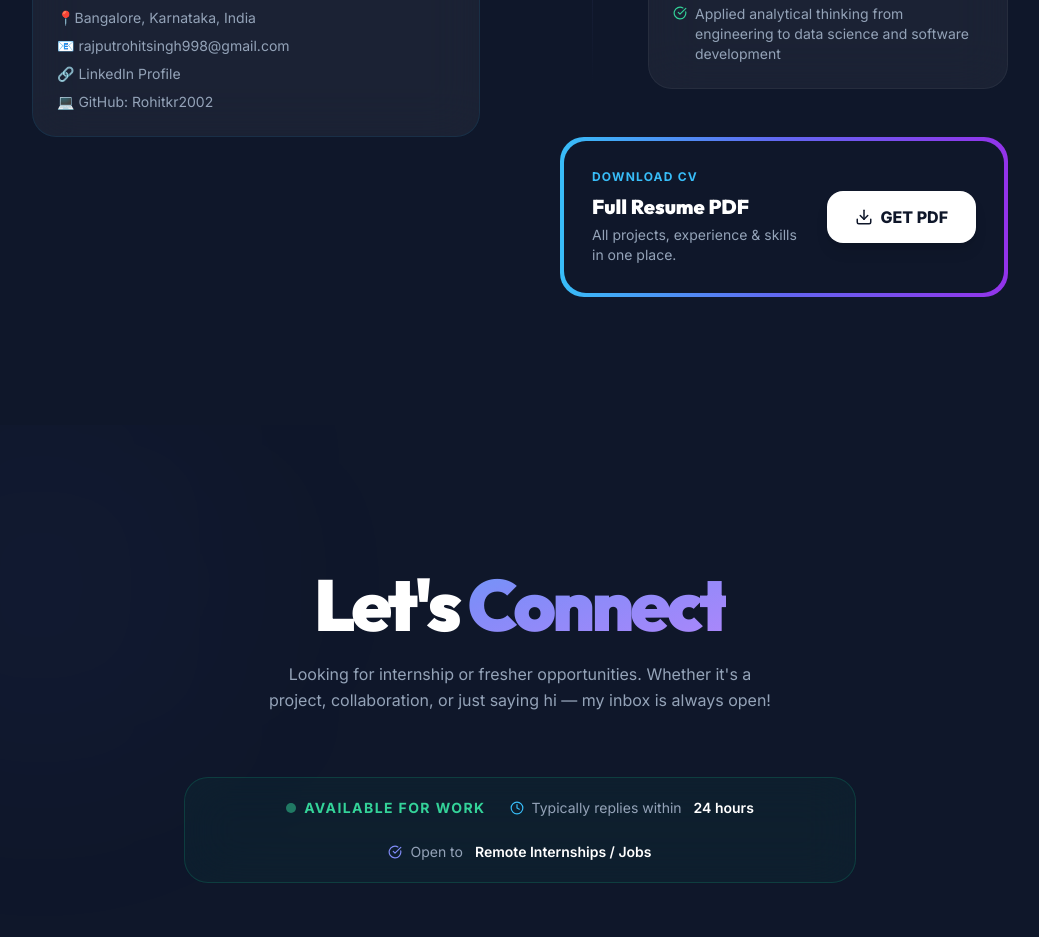
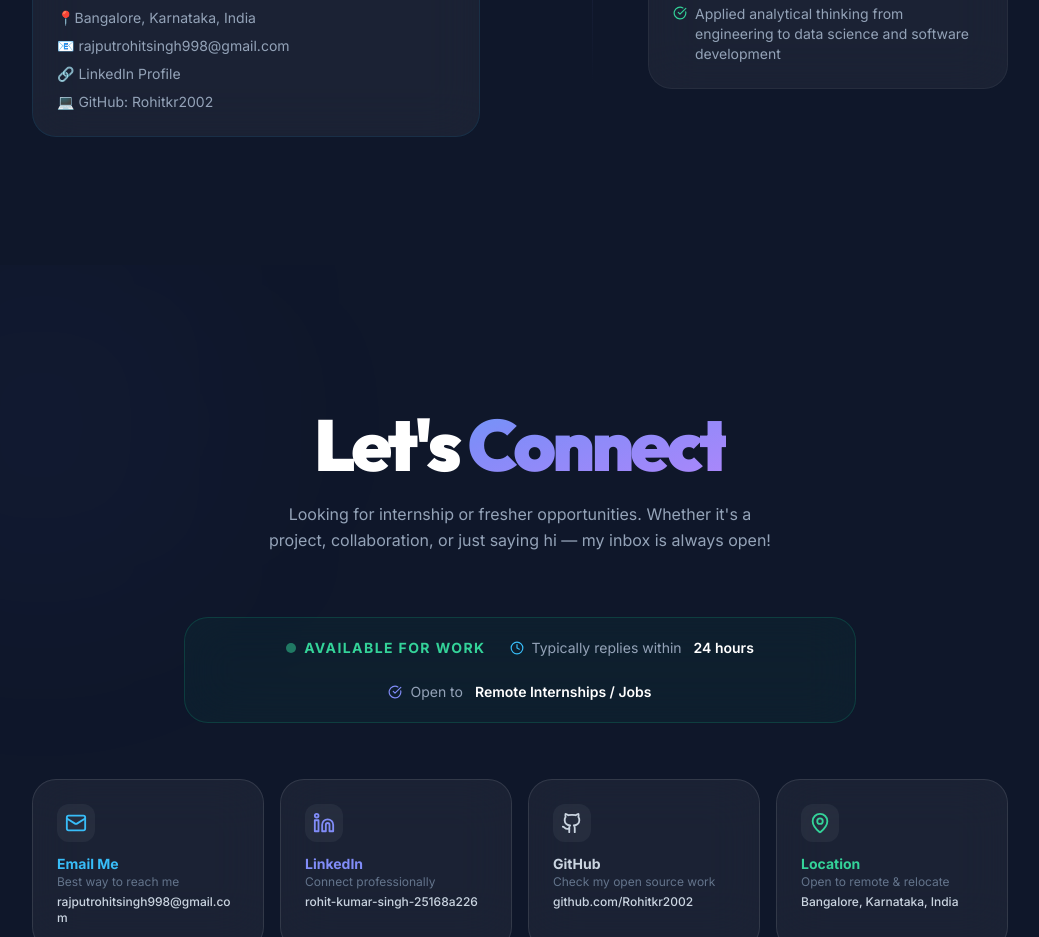
Before and after one commit to Rohitkr2002/Data-Analysis-Portfolio, a React (Vite) app: page / in a window 1280 px wide. Shown: the part 7760-8697 px from the top of the page, without its empty margins (120-1159 px from the left). Built offline with nearby package versions, Linux system fonts and the light colour scheme.

Commit message:
Remove Download CV section from SkillsExperience

```diff
--- a/src/components/SkillsExperience.jsx
+++ b/src/components/SkillsExperience.jsx
@@ -210,22 +210,6 @@ const SkillsExperience = () => {
               </div>
             </div>
 
-            {/* Resume CTA */}
-            <motion.div
-              initial={{ opacity: 0, y: 20 }} whileInView={{ opacity: 1, y: 0 }} viewport={{ once: true }}
-              className="mt-12 p-1 bg-gradient-to-r from-sky-400 via-indigo-500 to-purple-600 rounded-3xl"
-            >
-              <div className="bg-dark rounded-[22px] p-7 flex flex-col sm:flex-row items-center justify-between gap-5">
-                <div>
-                  <p className="text-xs text-sky-400 font-bold uppercase tracking-widest mb-2">Download CV</p>
-                  <h4 className="text-xl font-display font-black text-white">Full Resume PDF</h4>
-                  <p className="text-slate-400 text-sm mt-1">All projects, experience & skills in one place.</p>
-                </div>
-                <a href="#" className="flex-shrink-0 inline-flex items-center gap-2 px-7 py-3.5 bg-white text-dark font-black rounded-2xl hover:scale-105 transition-transform shadow-lg">
-                  <Download size={18} /> GET PDF
-                </a>
-              </div>
-            </motion.div>
           </div>
         </div>
       </div>
```
